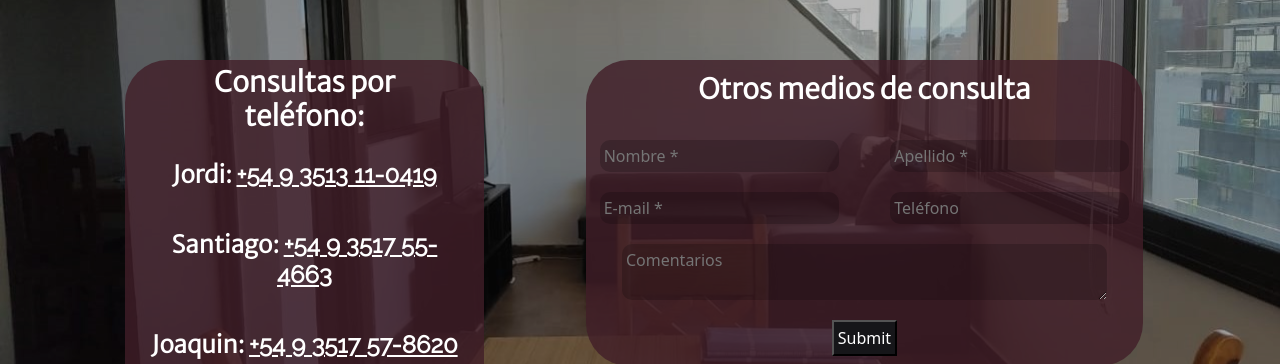
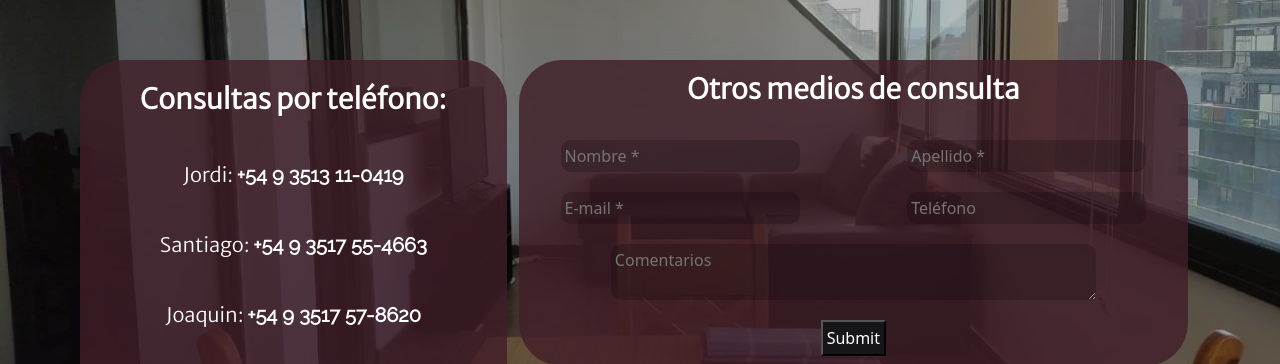
Before and after one commit to vidaleishon/apartamentos_cba, a website: page pages/contacto.html in a window 1280 px wide. Shown: the part 211-575 px from the top of the page. Drawn offline with Linux system fonts and the light colour scheme.

Commit message:
modificaciones contacto y sobrenosotros

```diff
--- a/css/index.css
+++ b/css/index.css
@@ -150,12 +150,13 @@ h3 {
   margin: 10px;
 }
 
-h4 {
+h5 {
   text-align: center;
   font-family: "Merriweather Sans", sans-serif;
   line-height: 30px;
   display: inline-block;
   margin: 20px;
+  font-weight:100;
 }
 
 #ubicacion {
@@ -163,7 +164,7 @@ h4 {
 }
 
 article {
-  margin: auto;
+  margin: 30px;
   width: 900px;
   height: 160px, x;
   background: rgba(66, 31, 41, 0.8);
@@ -211,8 +212,8 @@ article {
   }
 
 .barra_contacto {
-  margin: 45px;
-  width: 500px, x;
+  margin: 45px auto;
+  width: 400px, x;
   height: 850px, x;
   background: rgba(66, 31, 41, 0.8);
   border-radius: 43px;
@@ -220,7 +221,7 @@ article {
 }
 
 .barra_email {
-  margin: 45px;
+  margin: 45px auto;
   width: 400px, x;
   height: 850px, x;
   background: rgba(66, 31, 41, 0.8);
--- a/pages/contacto.html
+++ b/pages/contacto.html
@@ -42,14 +42,14 @@
         <div class="container" id="contacto">
             <div class="barra_contacto">
                 <h3>Consultas por teléfono:</h3>
-                <h4>Jordi: <a href="tel:+5493513110419" title="Llamar"><u>+54 9 3513 11-0419</u></a></h4>
-                <h4>Santiago: <a href="tel:+5493517554663" title="Llamar"><u>+54 9 3517 55-4663</u></a></h4>
-                <h4>Joaquin: <a href="tel:+5493517578620" title="Llamar"><u>+54 9 3517 57-8620</u></a></h4>
-                <h4><a href="https://www.instagram.com/apartamentoscordoba/?hl=es-la" target="_blank">
+                <h5>Jordi: <a href="tel:+5493513110419" title="Llamar">+54 9 3513 11-0419</a></h5>
+                <h5>Santiago: <a href="tel:+5493517554663" title="Llamar">+54 9 3517 55-4663</a></h5>
+                <h5>Joaquin: <a href="tel:+5493517578620" title="Llamar">+54 9 3517 57-8620</a></h5>
+                <h5><a href="https://www.instagram.com/apartamentoscordoba/?hl=es-la" target="_blank">
                         <img class="instagram" src="../imagenes/ig.png" width="50px" />
                         : @apartamentoscordoba
                     </a>
-                </h4>
+                </h5>
             </div>
             <div class="container">
                 <div class="barra_email">
```
Also changed, not shown: pages/sobrenosotros.html (+3 -1 lines).
